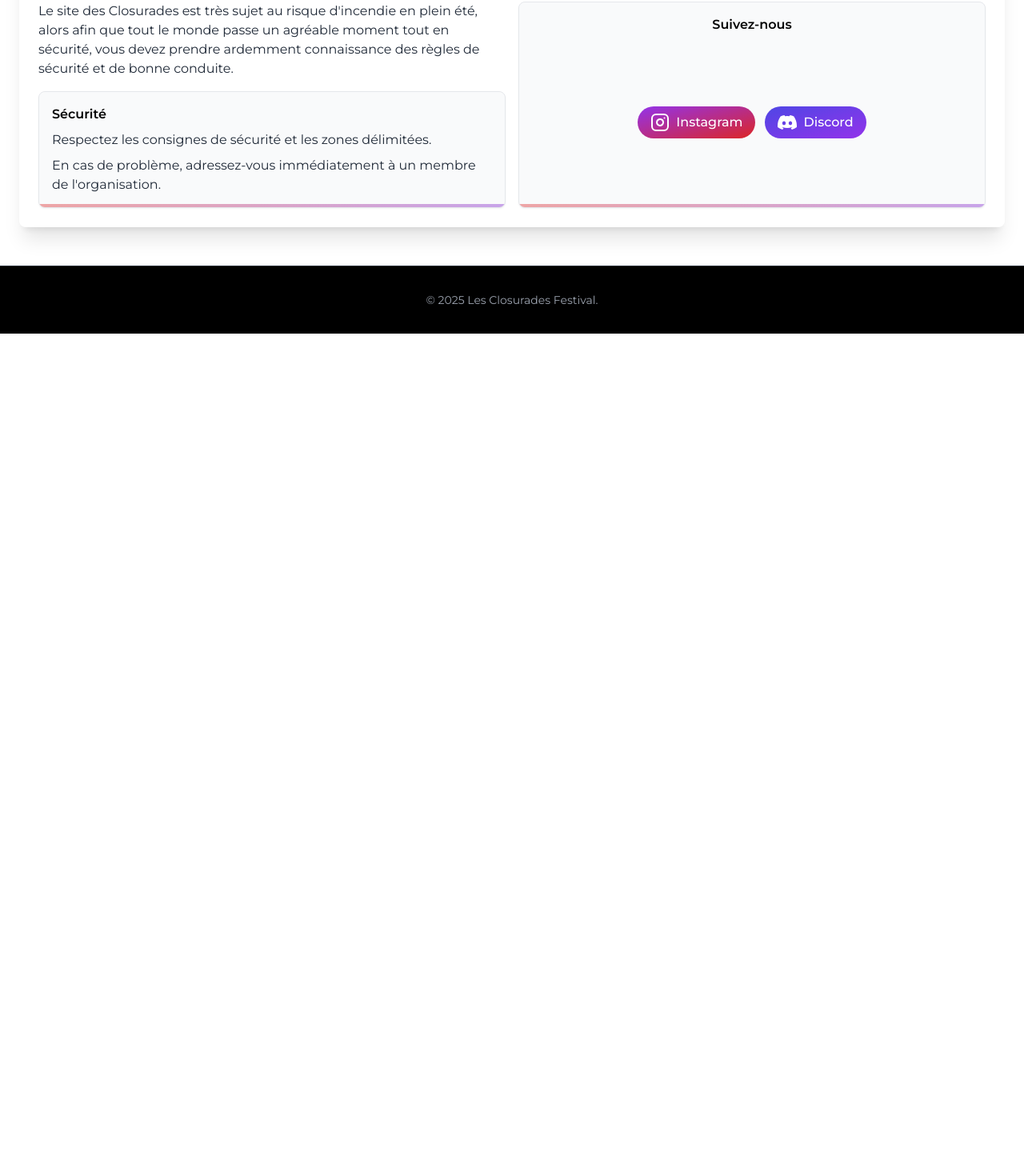
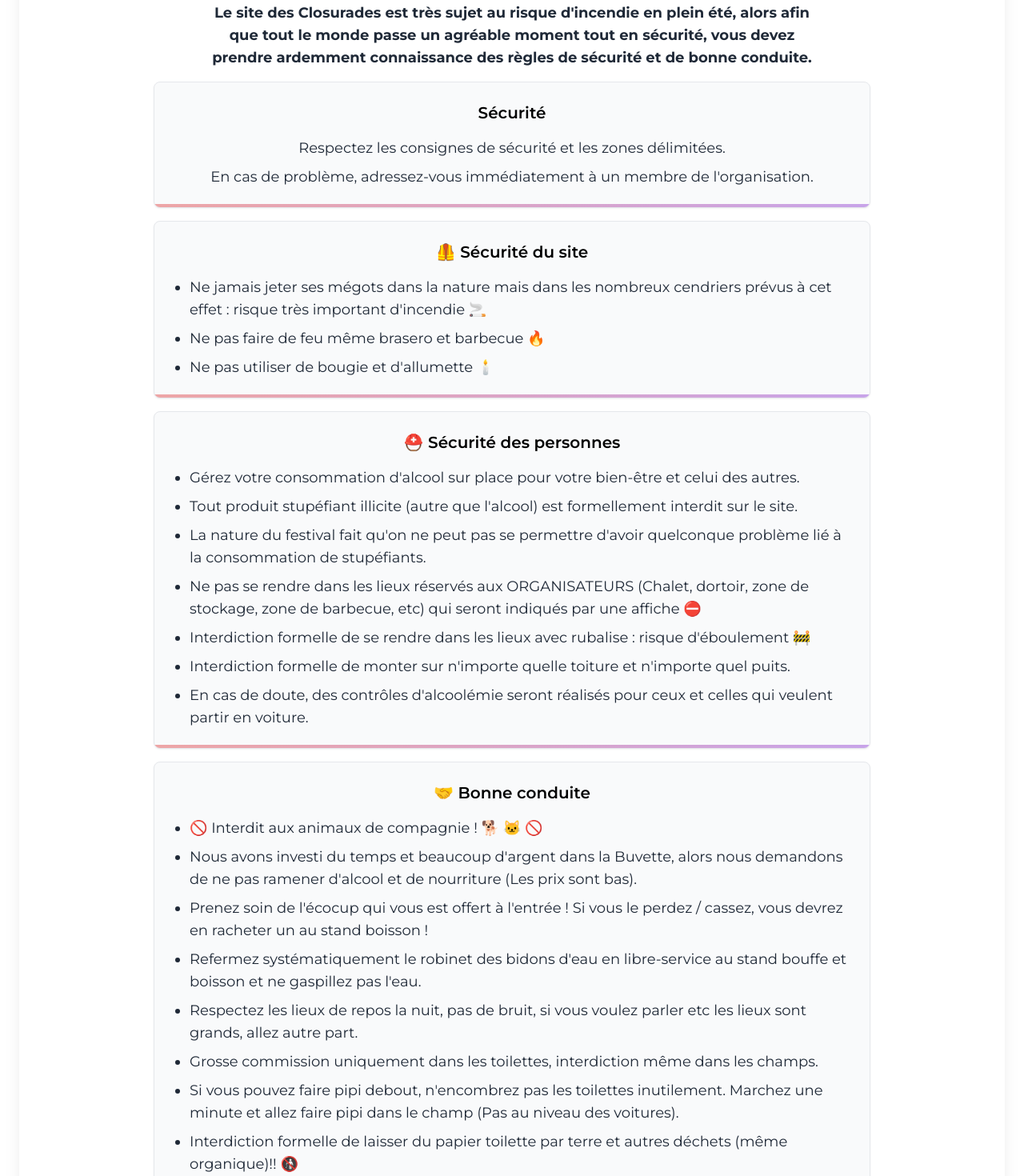
Before and after one commit to theo-hrd/closurades, a Next.js app: page / in a window 1280 px wide. Shown: the part 7894-9364 px from the top of the page at 80% size. Before the commit the page ends 8311 px from the top, so only its background shows below. Built offline with nearby package versions, Linux system fonts and the light colour scheme.

Commit message:
Enhance the Informations component with improved safety guidelines and better layout. Updated text styles for clarity, added new sections for site and personal safety, and included a follow us section with social media links. Adjusted grid layout for responsiveness.

```diff
--- a/src/app/components/features/Informations.tsx
+++ b/src/app/components/features/Informations.tsx
@@ -468,48 +468,89 @@ export default function Informations() {
             <h3 id="info-heading" className="ml-3 text-xl font-bold bg-gradient-to-r from-red-600 to-purple-700 bg-clip-text text-transparent drop-shadow-[0_1px_1px_rgba(0,0,0,0.3)]">Infos pratiques</h3>
           </div>
 
-          <div className="grid grid-cols-1 md:grid-cols-2 gap-4">
+          <div className="grid grid-cols-1 gap-4">
             <div className="space-y-4">
-              <p className="text-gray-800 ">
+              <p className="font-bold text-gray-800 text-lg text-center max-w-3xl mx-auto">
                 Le site des Closurades est très sujet au risque d'incendie en plein été, alors afin que tout le monde passe un agréable moment tout en sécurité, vous devez prendre ardemment connaissance des règles de sécurité et de bonne conduite.
               </p>
-              <div className="bg-gray-50 p-4 rounded-lg border border-gray-200 shadow-sm relative overflow-hidden group">
+              <div className="bg-gray-50 p-6 rounded-lg border border-gray-200 shadow-sm relative overflow-hidden group max-w-4xl mx-auto">
                 <div className="absolute bottom-0 left-0 h-1 w-full bg-gradient-to-r from-red-600/40 to-purple-700/40 transform origin-left"></div>
-                <h4 className="font-semibold mb-2 text-black">Sécurité</h4>
-                <div className="space-y-2">
-                  <p className="text-gray-800">
+                <h4 className="font-semibold mb-4 text-black text-center text-xl">Sécurité</h4>
+                <div className="space-y-2 text-center">
+                  <p className="text-gray-800 text-lg">
                     Respectez les consignes de sécurité et les zones délimitées.
                   </p>
-                  <p className="text-gray-800">
+                  <p className="text-gray-800 text-lg">
                     En cas de problème, adressez-vous immédiatement à un membre de l'organisation.
                   </p>
                 </div>
               </div>
+
+              <div className="bg-gray-50 p-6 rounded-lg border border-gray-200 shadow-sm relative overflow-hidden group max-w-4xl mx-auto">
+                <div className="absolute bottom-0 left-0 h-1 w-full bg-gradient-to-r from-red-600/40 to-purple-700/40 transform origin-left"></div>
+                <h4 className="font-semibold mb-4 text-black text-center text-xl">🦺 Sécurité du site</h4>
+                <ul className="list-disc pl-5 space-y-2 text-gray-800 text-lg">
+                  <li>Ne jamais jeter ses mégots dans la nature mais dans les nombreux cendriers prévus à cet effet : risque très important d'incendie 🚬</li>
+                  <li>Ne pas faire de feu même brasero et barbecue 🔥</li>
+                  <li>Ne pas utiliser de bougie et d'allumette 🕯️</li>
+                </ul>
               </div>
 
-            <div className="space-y-4">
-              <div className="bg-gray-50 p-4 rounded-lg border border-gray-200 shadow-sm relative overflow-hidden group h-full flex flex-col">
+              <div className="bg-gray-50 p-6 rounded-lg border border-gray-200 shadow-sm relative overflow-hidden group max-w-4xl mx-auto">
                 <div className="absolute bottom-0 left-0 h-1 w-full bg-gradient-to-r from-red-600/40 to-purple-700/40 transform origin-left"></div>
-                <h4 className="font-semibold mb-5 text-black text-center">Suivez-nous</h4>
+                <h4 className="font-semibold mb-4 text-black text-center text-xl">⛑️ Sécurité des personnes</h4>
+                <ul className="list-disc pl-5 space-y-2 text-gray-800 text-lg">
+                  <li>Gérez votre consommation d'alcool sur place pour votre bien-être et celui des autres.</li>
+                  <li>Tout produit stupéfiant illicite (autre que l'alcool) est formellement interdit sur le site.</li>
+                  <li>La nature du festival fait qu'on ne peut pas se permettre d'avoir quelconque problème lié à la consommation de stupéfiants.</li>
+                  <li>Ne pas se rendre dans les lieux réservés aux ORGANISATEURS (Chalet, dortoir, zone de stockage, zone de barbecue, etc) qui seront indiqués par une affiche ⛔</li>
+                  <li>Interdiction formelle de se rendre dans les lieux avec rubalise : risque d'éboulement 🚧</li>
+                  <li>Interdiction formelle de monter sur n'importe quelle toiture et n'importe quel puits.</li>
+                  <li>En cas de doute, des contrôles d'alcoolémie seront réalisés pour ceux et celles qui veulent partir en voiture.</li>
+                </ul>
+              </div>
+
+              <div className="bg-gray-50 p-6 rounded-lg border border-gray-200 shadow-sm relative overflow-hidden group max-w-4xl mx-auto">
+                <div className="absolute bottom-0 left-0 h-1 w-full bg-gradient-to-r from-red-600/40 to-purple-700/40 transform origin-left"></div>
+                <h4 className="font-semibold mb-4 text-black text-center text-xl">🤝 Bonne conduite</h4>
+                <ul className="list-disc pl-5 space-y-2 text-gray-800 text-lg">
+                  <li>🚫 Interdit aux animaux de compagnie ! 🐕 🐱 🚫</li>
+                  <li>Nous avons investi du temps et beaucoup d'argent dans la Buvette, alors nous demandons de ne pas ramener d'alcool et de nourriture (Les prix sont bas).</li>
+                  <li>Prenez soin de l'écocup qui vous est offert à l'entrée ! Si vous le perdez / cassez, vous devrez en racheter un au stand boisson !</li>
+                  <li>Refermez systématiquement le robinet des bidons d'eau en libre-service au stand bouffe et boisson et ne gaspillez pas l'eau.</li>
+                  <li>Respectez les lieux de repos la nuit, pas de bruit, si vous voulez parler etc les lieux sont grands, allez autre part.</li>
+                  <li>Grosse commission uniquement dans les toilettes, interdiction même dans les champs.</li>
+                  <li>Si vous pouvez faire pipi debout, n'encombrez pas les toilettes inutilement. Marchez une minute et allez faire pipi dans le champ (Pas au niveau des voitures).</li>
+                  <li>Interdiction formelle de laisser du papier toilette par terre et autres déchets (même organique)!! 🚯</li>
+                  <li>De nombreuses poubelles sont à votre disposition merci de jeter vos déchets.</li>
+                </ul>
+              </div>
+            </div>
+          </div>
+
+          <div className="mt-8">
+            <div className="bg-gray-50 p-6 rounded-lg border border-gray-200 shadow-sm relative overflow-hidden group max-w-4xl mx-auto">
+              <div className="absolute bottom-0 left-0 h-1 w-full bg-gradient-to-r from-red-600/40 to-purple-700/40 transform origin-left"></div>
+              <h4 className="font-semibold mb-5 text-black text-center text-xl">Suivez-nous</h4>
               <div className="flex flex-col sm:flex-row gap-3 items-center justify-center flex-grow">
                 <a
                   href={SOCIAL_LINKS.instagram}
                   target="_blank"
                   rel="noopener noreferrer"
-                    className="flex items-center justify-center gap-2 px-4 py-2 bg-gradient-to-br from-purple-600 to-red-600 text-white rounded-full hover:shadow-lg hover:scale-105 transition-all duration-300 w-full sm:w-auto"
+                  className="flex items-center justify-center gap-2 px-6 py-3 bg-gradient-to-br from-purple-600 to-red-600 text-white rounded-full hover:shadow-lg hover:scale-105 transition-all duration-300 w-full sm:w-auto text-lg"
                   aria-label="Instagram"
                 >
-                    <InstagramIcon size={24} />
+                  <InstagramIcon size={28} />
                   <span className="font-medium">Instagram</span>
                 </a>
                 <a
                   href={SOCIAL_LINKS.discord}
                   target="_blank"
                   rel="noopener noreferrer"
-                    className="flex items-center justify-center gap-2 px-4 py-2 bg-gradient-to-br from-indigo-600 to-purple-600 text-white rounded-full hover:shadow-lg hover:scale-105 transition-all duration-300 w-full sm:w-auto"
+                  className="flex items-center justify-center gap-2 px-6 py-3 bg-gradient-to-br from-indigo-600 to-purple-600 text-white rounded-full hover:shadow-lg hover:scale-105 transition-all duration-300 w-full sm:w-auto text-lg"
                   aria-label="Discord"
                 >
-                    <DiscordIcon size={24} />
+                  <DiscordIcon size={28} />
                   <span className="font-medium">Discord</span>
                 </a>
               </div>
@@ -518,6 +559,5 @@ export default function Informations() {
         </div>
       </div>
     </div>
-    </div>
   );
 }
```
Lines whose indentation alone changed are shown as unchanged.
